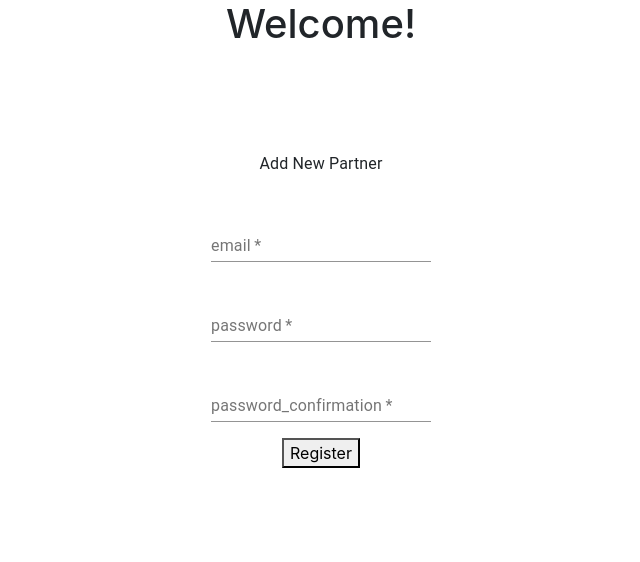
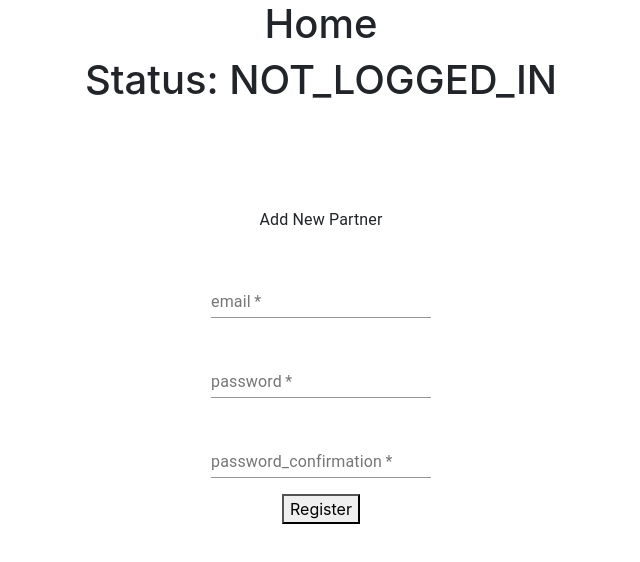
Before and after one commit to pjavadi84/entryhire-frontend-1, a React (Create React App) app: page / in a window 1280 px wide. Shown: the top 562 px of the page, without its empty margins (319-959 px from the left). Built offline with nearby package versions, Linux system fonts and the light colour scheme; the HTML template or start-up script is replaced by a standard one.

Commit message:
passing render to pass props and state onto Home component

```diff
--- a/src/App.js
+++ b/src/App.js
@@ -1,19 +1,33 @@
+import React, { Component } from "react";
 import "./App.css";
 import { BrowserRouter, Switch, Route } from "react-router-dom";
 import Home from "./components/Home";
 import Dashboard from "./components/Dashboard";
 
-function App() {
+export default class App extends Component {
+  constructor() {
+    super();
+    this.state = {
+      loggedInStatus: "NOT_LOGGED_IN",
+      partner: {},
+    };
+  }
+  render() {
     return (
       <div className="App">
         <BrowserRouter>
           <Switch>
-          <Route exact path={"/"} component={Home} />
+            <Route
+              exact
+              path={"/"}
+              render={(props) => (
+                <Home {...props} loggedInStatus={this.state.loggedInStatus} />
+              )}
+            />
             <Route exact path={"/dashboard"} component={Dashboard} />
           </Switch>
         </BrowserRouter>
       </div>
     );
   }
-
-export default App;
+}
--- a/src/components/Home.js
+++ b/src/components/Home.js
@@ -1,15 +1,14 @@
 import React, { Component } from "react";
 import Registration from "./registration/auth/Registration";
 
-class Home extends Component {
+export default class Home extends Component {
   render() {
     return (
       <div>
-        <h1>Welcome!</h1>
+        <h1>Home</h1>
+        <h1>Status: {this.props.loggedInStatus}</h1>
         <Registration />
       </div>
     );
   }
 }
-
-export default Home;
```
Lines whose indentation alone changed are shown as unchanged.
